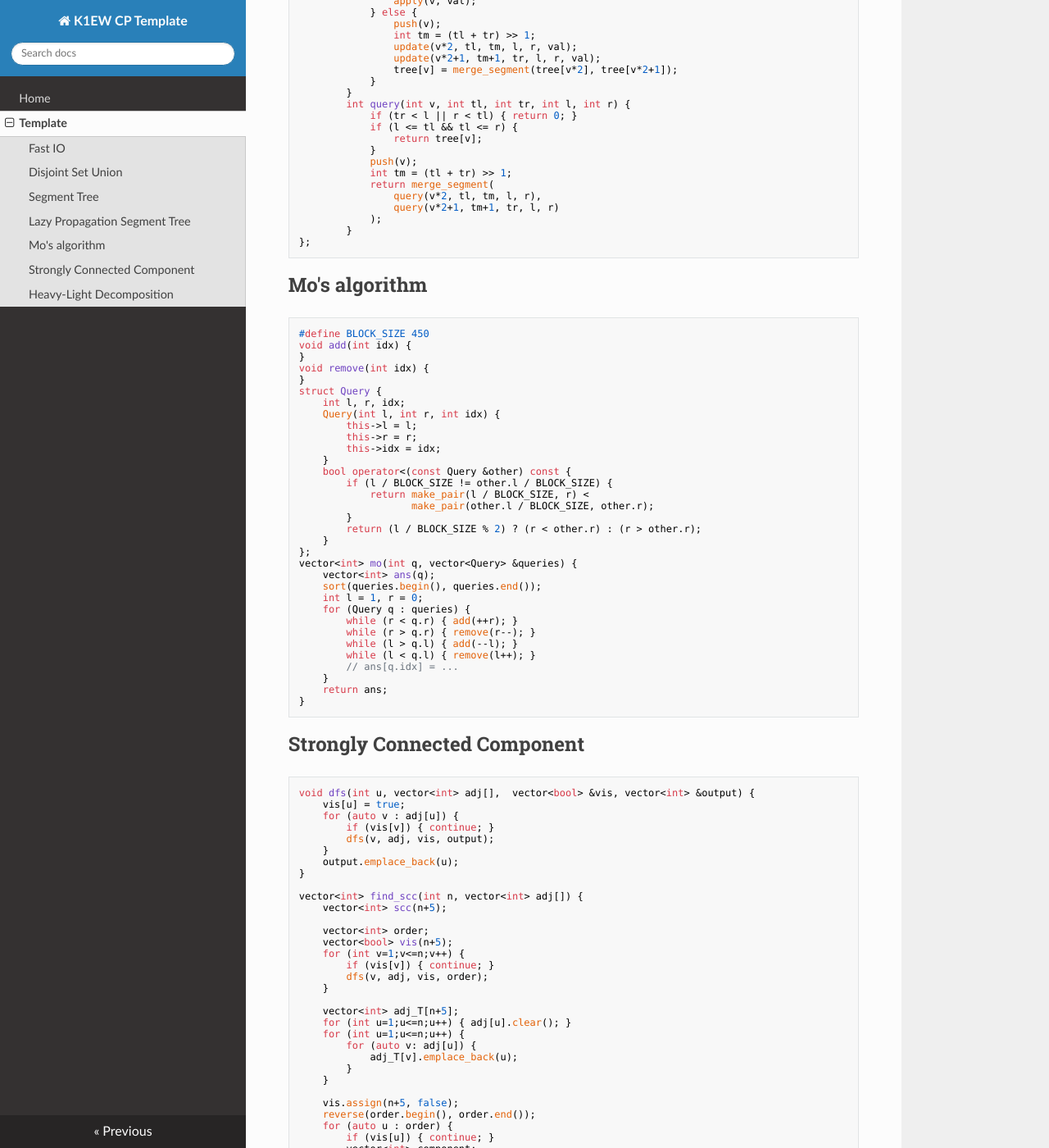
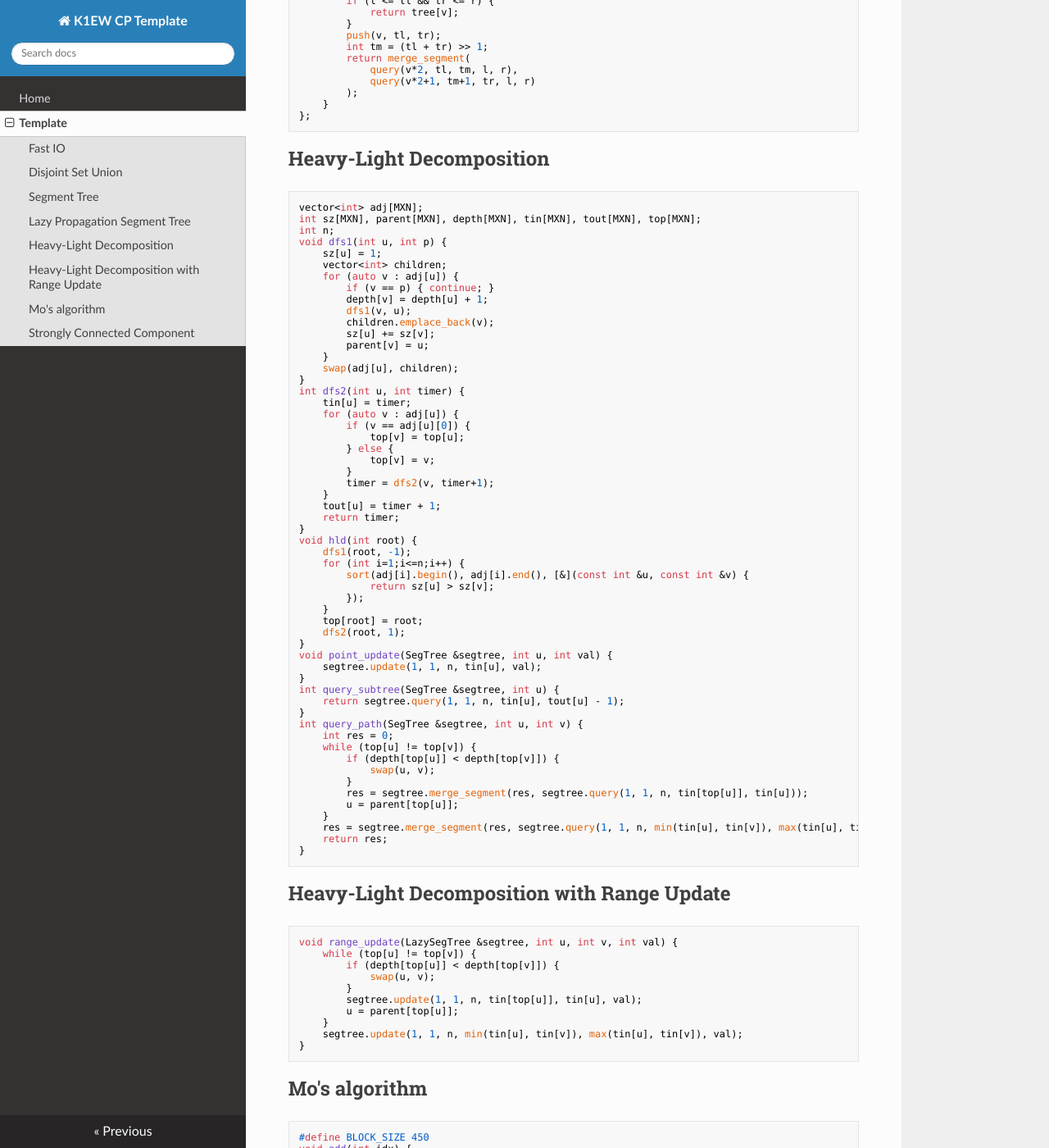
Before and after one commit to K1EW/K1EW-Competitive-Programming-Template, an MkDocs documentation site: the page built from docs/template.md, in a window 1280 px wide and 1400 px high, scrolled down 1943 px. Shown: the whole window at 82% size. Built offline with MkDocs 1.6.1, drawn with Linux system fonts in a browser that asks for light colours; nearby versions of some CDN libraries; some of the changed text lies outside the part shown.

Commit message:
edit lazysegtree and and hld range update

````diff
--- a/docs/template.md
+++ b/docs/template.md
@@ -79,64 +79,128 @@
 
 ## Lazy Propagation Segment Tree
 ```cpp
-// Example: max range update & max range query
+// Example: sum range update & range query
 struct LazySegTree {
-    private:
-        vector<int> tree;
-        vector<int> lazy;
-    public:
-        LazySegTree(int n) {
-            tree.assign(4*n+5, 0);
-            lazy.assign(4*n+5, 0);
+    vector<int> tree;
+    vector<int> lazy;
+    LazySegTree(int n) {
+        tree.assign(4*n+5, 0);
+        lazy.assign(4*n+5, 0);
+    }
+    int merge_segment(const int &seg1, const int &seg2) {
+        return seg1 + seg2;
+    }
+    void apply(int v, int x, int tl, int tr) {
+        tree[v] += x * (tr - tl + 1);
+        lazy[v] += x;
+    }
+    void push(int v, int tl, int tr) {
+        if (!lazy[v]) { return; }
+        int tm = (tl + tr) >> 1;
+        apply(v*2, lazy[v], tl, tm);
+        apply(v*2+1, lazy[v], tm+1, tr);
+        lazy[v] = 0;
+    }
+    void update(int v, int tl, int tr, int l, int r, int val) {
+        if (tr < l || r < tl) { return; }
+        if (l <= tl && tr <= r) {
+            apply(v, val, tl, tr);
+        } else {
+            push(v, tl, tr);
+            int tm = (tl + tr) >> 1;
+            update(v*2, tl, tm, l, r, val);
+            update(v*2+1, tm+1, tr, l, r, val);
+            tree[v] = merge_segment(tree[v*2], tree[v*2+1]);
         }
-        int merge_segment(const int &seg1, const int &seg2) {
-            return max(seg1, seg2);
+    }
+    int query(int v, int tl, int tr, int l, int r) {
+        if (tr < l || r < tl) { return 0; }
+        if (l <= tl && tr <= r) {
+            return tree[v];
         }
-        void apply(int v, int x) {
-            tree[v] = max(tree[v], x);
-            lazy[v] = max(lazy[v], x);
+        push(v, tl, tr);
+        int tm = (tl + tr) >> 1;
+        return merge_segment(
+            query(v*2, tl, tm, l, r),
+            query(v*2+1, tm+1, tr, l, r)
+        );
+    }
+};
+```
+
+## Heavy-Light Decomposition
+```cpp
+vector<int> adj[MXN];
+int sz[MXN], parent[MXN], depth[MXN], tin[MXN], tout[MXN], top[MXN];
+int n;
+void dfs1(int u, int p) {
+    sz[u] = 1;
+    vector<int> children;
+    for (auto v : adj[u]) {
+        if (v == p) { continue; }
+        depth[v] = depth[u] + 1;
+        dfs1(v, u);
+        children.emplace_back(v);
+        sz[u] += sz[v];
+        parent[v] = u;
+    }
+    swap(adj[u], children);
+}
+int dfs2(int u, int timer) {
+    tin[u] = timer;
+    for (auto v : adj[u]) {
+        if (v == adj[u][0]) {
+            top[v] = top[u];
+        } else {
+            top[v] = v;
         }
-        void push(int v) {
-            if (!lazy[v]) { return; }
-            apply(v*2, lazy[v]);
-            apply(v*2+1, lazy[v]);
-            lazy[v] = 0;
+        timer = dfs2(v, timer+1);
+    }
+    tout[u] = timer + 1;
+    return timer;
+}
+void hld(int root) {
+    dfs1(root, -1);
+    for (int i=1;i<=n;i++) {
+        sort(adj[i].begin(), adj[i].end(), [&](const int &u, const int &v) {
+            return sz[u] > sz[v];
+        });
+    }
+    top[root] = root;
+    dfs2(root, 1);
+}
+void point_update(SegTree &segtree, int u, int val) {
+    segtree.update(1, 1, n, tin[u], val);
+}
+int query_subtree(SegTree &segtree, int u) {
+    return segtree.query(1, 1, n, tin[u], tout[u] - 1);
+}
+int query_path(SegTree &segtree, int u, int v) {
+    int res = 0;
+    while (top[u] != top[v]) {
+        if (depth[top[u]] < depth[top[v]]) {
+            swap(u, v);
         }
-        void build(int a[], int v, int tl, int tr) {
-            if (tl == tr) {
-                tree[v] = a[tl];
-            } else {
-                int tm = (tl + tr) >> 1;
-                build(a, v*2, tl, tm);
-                build(a, v*2+1, tm+1, tr);
-                tree[v] = merge_segment(tree[v*2], tree[v*2+1]);
-            }
+        res = segtree.merge_segment(res, segtree.query(1, 1, n, tin[top[u]], tin[u]));
+        u = parent[top[u]];
+    }
+    res = segtree.merge_segment(res, segtree.query(1, 1, n, min(tin[u], tin[v]), max(tin[u], tin[v])));
+    return res;
+}
+```
+
+## Heavy-Light Decomposition with Range Update
+```cpp
+void range_update(LazySegTree &segtree, int u, int v, int val) {
+    while (top[u] != top[v]) {
+        if (depth[top[u]] < depth[top[v]]) {
+            swap(u, v);
         }
-        void update(int v, int tl, int tr, int l, int r, int val) {
-            if (tr < l || r < tl) { return; }
-            if (l <= tl && tl <= r) {
-                apply(v, val);
-            } else {
-                push(v);
-                int tm = (tl + tr) >> 1;
-                update(v*2, tl, tm, l, r, val);
-                update(v*2+1, tm+1, tr, l, r, val);
-                tree[v] = merge_segment(tree[v*2], tree[v*2+1]);
-            }
-        }
-        int query(int v, int tl, int tr, int l, int r) {
-            if (tr < l || r < tl) { return 0; }
-            if (l <= tl && tl <= r) {
-                return tree[v];
-            }
-            push(v);
-            int tm = (tl + tr) >> 1;
-            return merge_segment(
-                query(v*2, tl, tm, l, r),
-                query(v*2+1, tm+1, tr, l, r)
-            );
-        }
-};
+        segtree.update(1, 1, n, tin[top[u]], tin[u], val);
+        u = parent[top[u]];
+    }
+    segtree.update(1, 1, n, min(tin[u], tin[v]), max(tin[u], tin[v]), val);
+}
 ```
 
 ## Mo's algorithm
@@ -220,64 +284,3 @@
     return scc;
 }
 ```
-
-## Heavy-Light Decomposition
-```cpp
-vector<int> adj[MXN];
-int sz[MXN], parent[MXN], depth[MXN], tin[MXN], tout[MXN], top[MXN];
-int n;
-void dfs1(int u, int p) {
-    sz[u] = 1;
-    vector<int> children;
-    for (auto v : adj[u]) {
-        if (v == p) { continue; }
-        depth[v] = depth[u] + 1;
-        dfs1(v, u);
-        children.emplace_back(v);
-        sz[u] += sz[v];
-        parent[v] = u;
-    }
-    swap(adj[u], children);
-}
-int dfs2(int u, int timer) {
-    tin[u] = timer;
-    for (auto v : adj[u]) {
-        if (v == adj[u][0]) {
-            top[v] = top[u];
-        } else {
-            top[v] = v;
-        }
-        timer = dfs2(v, timer+1);
-    }
-    tout[u] = timer + 1;
-    return timer;
-}
-void hld(int root) {
-    dfs1(root, -1);
-    for (int i=1;i<=n;i++) {
-        sort(adj[i].begin(), adj[i].end(), [&](const int &u, const int &v) {
-            return sz[u] > sz[v];
-        });
-    }
-    top[root] = root;
-    dfs2(root, 1);
-}
-void point_update(SegTree &segtree, int u, int val) {
-    segtree.update(1, 1, n, tin[u], val);
-}
-int query_subtree(SegTree &segtree, int u) {
-    return segtree.query(1, 1, n, tin[u], tout[u] - 1);
-}
-int query_path(SegTree &segtree, int u, int v) {
-    int res = 0;
-    while (top[u] != top[v]) {
-        if (depth[top[u]] < depth[top[v]]) {
-            swap(u, v);
-        }
-        res = segtree.merge_segment(res, segtree.query(1, 1, n, tin[top[u]], tin[u]));
-        u = parent[top[u]];
-    }
-    res = segtree.merge_segment(res, segtree.query(1, 1, n, min(tin[u], tin[v]), max(tin[u], tin[v])));
-    return res;
-}
-```
````
Also changed, not shown: site/index.html, site/search/search_index.json, site/template/index.html, 1 other file.
